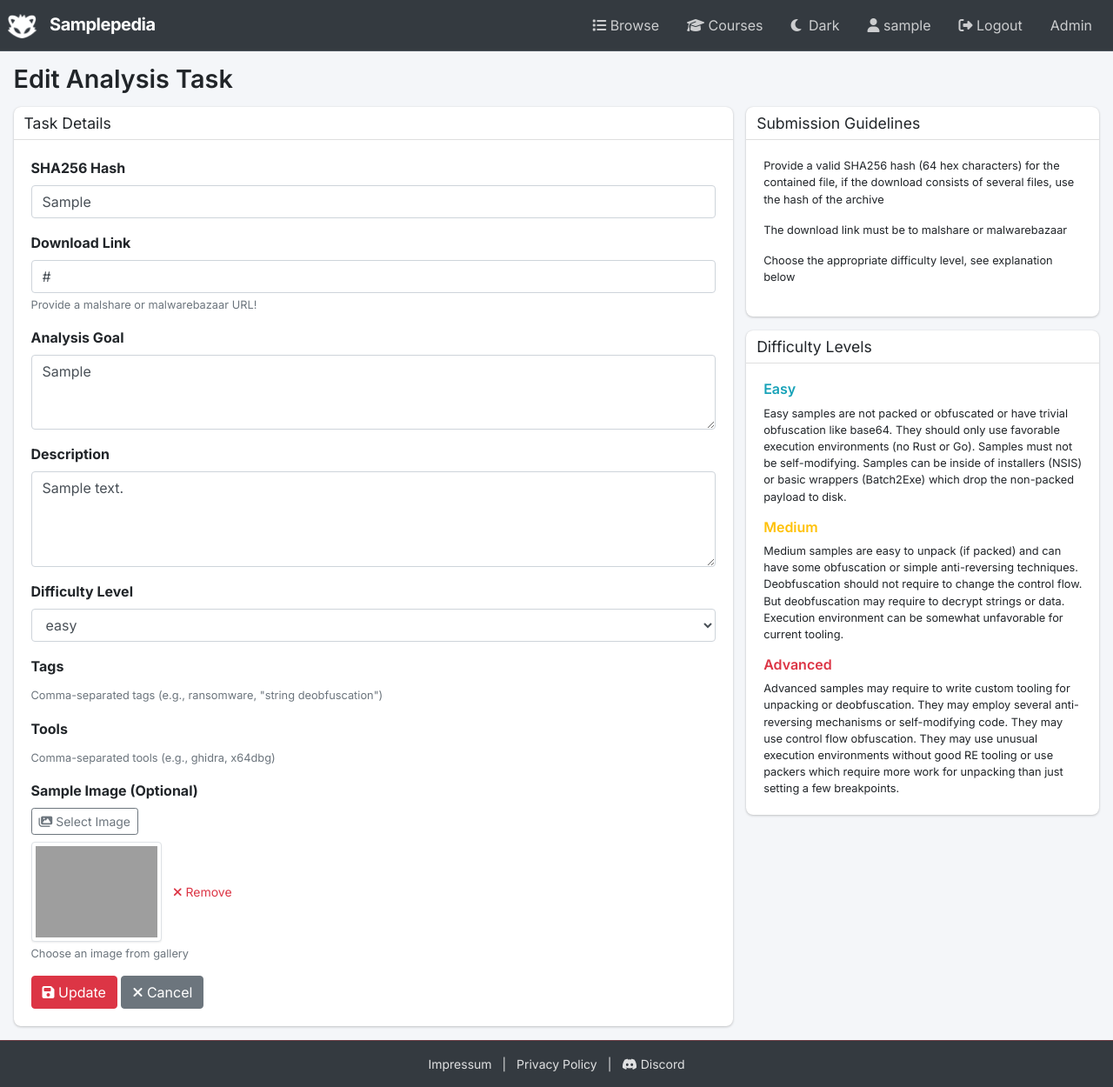
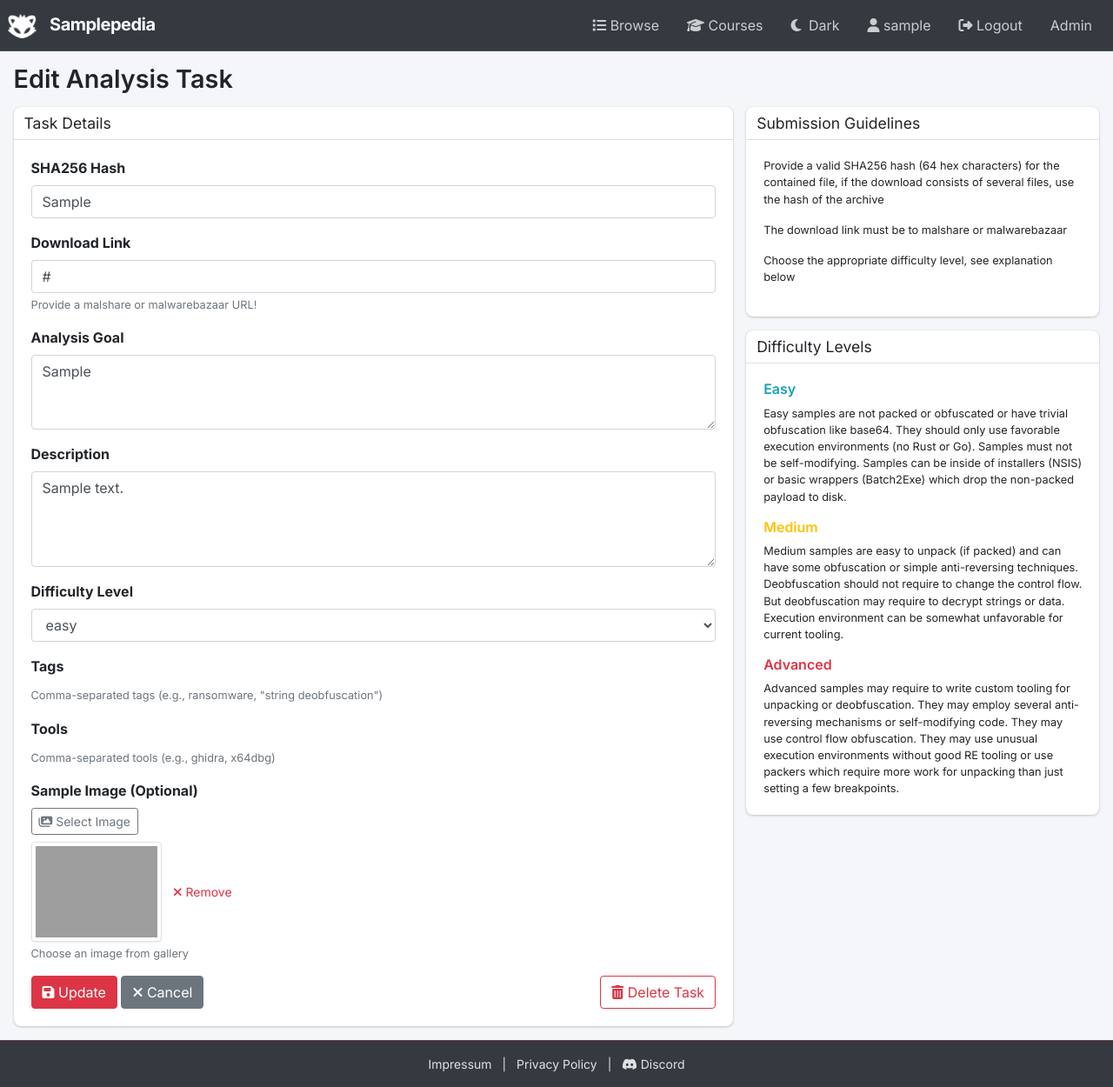
Before and after one commit to struppigel/samplepedia, a Django app: page /sample/Sample/1/edit/ in a window 1280 px wide. Shown: the whole page at 87% size. Run offline with Django 5.2, Linux system fonts and the light colour scheme; a user stored in the database is signed in; tables that the repository leaves empty hold one stand-in row (values such as "Sample post"); parts of the project's set-up code (start-up, migrations or seed data) failed here and were passed over; some libraries are stand-ins or nearby versions; grey boxes are pictures that could not be loaded.

Commit message:
Allow analysis task deletion

```diff
--- a/sampledb/samples/templates/samples/submit_task.html
+++ b/sampledb/samples/templates/samples/submit_task.html
@@ -133,8 +133,20 @@
                 <a href="{% if is_edit %}{% url 'sample_detail' sha256=task.sha256 task_id=task.id %}{% else %}{% url 'sample_list' %}{% endif %}" class="btn btn-secondary">
                   <i class="fas fa-times"></i> Cancel
                 </a>
+                {% if is_edit %}
+                  <button type="button" class="btn btn-outline-danger float-right" onclick="confirmDelete()">
+                    <i class="fas fa-trash-alt"></i> Delete Task
+                  </button>
+                {% endif %}
               </div>
             </form>
+
+            {% if is_edit %}
+            <!-- Hidden delete form -->
+            <form id="deleteForm" method="post" action="{% url 'delete_task' sha256=task.sha256 task_id=task.id %}" style="display: none;">
+              {% csrf_token %}
+            </form>
+            {% endif %}
           </div>
         </div>
 
@@ -272,6 +284,12 @@
       card.classList.remove('selected');
     });
   }
+
+  function confirmDelete() {
+    if (confirm('Are you sure you want to delete this analysis task? This action cannot be undone.')) {
+      document.getElementById('deleteForm').submit();
+    }
+  }
   </script>
 </section>
 
--- a/sampledb/samples/urls.py
+++ b/sampledb/samples/urls.py
@@ -8,6 +8,7 @@
     path("courses/<int:course_id>/", views.course_samples, name="course_samples"),
     path("sample/<str:sha256>/<int:task_id>/", views.sample_detail, name="sample_detail"),
     path("sample/<str:sha256>/<int:task_id>/edit/", views.edit_task, name="edit_task"),
+    path("sample/<str:sha256>/<int:task_id>/delete/", views.delete_task, name="delete_task"),
     path("sample/<str:sha256>/<int:task_id>/like/", views.toggle_like, name="toggle_like"),
     path("sample/<str:sha256>/<int:task_id>/solution/add/", views.create_solution, name="create_solution"),
     path("sample/<str:sha256>/<int:task_id>/solution/<int:solution_id>/delete/", views.delete_solution, name="delete_solution"),
--- a/sampledb/samples/views/__init__.py
+++ b/sampledb/samples/views/__init__.py
@@ -1,5 +1,5 @@
 # Import all views for backward compatibility with urls.py
-from .samples import sample_list, sample_detail, submit_task, edit_task
+from .samples import sample_list, sample_detail, submit_task, edit_task, delete_task
 from .solutions import create_solution, delete_solution
 from .courses import course_list, course_samples
 from .likes import toggle_like
@@ -19,6 +19,7 @@
     'sample_detail',
     'submit_task',
     'edit_task',
+    'delete_task',
     # Solutions
     'create_solution',
     'delete_solution',
--- a/sampledb/samples/views/samples.py
+++ b/sampledb/samples/views/samples.py
@@ -279,3 +279,23 @@
         'task': task,
         'current_image_id': current_image_id,
     })
+
+
+@login_required
+def delete_task(request, sha256, task_id):
+    """Allow users to delete their own analysis task (or admins/contributors to delete any)"""
+    task = get_object_or_404(AnalysisTask, sha256=sha256, id=task_id)
+
+    # Check permissions using model method
+    if not task.user_can_edit(request.user):
+        messages.error(request, 'You do not have permission to delete this task.')
+        return redirect('sample_detail', sha256=task.sha256, task_id=task.id)
+
+    if request.method == 'POST':
+        sha256_preview = task.sha256[:12]
+        task.delete()
+        messages.success(request, f'AnalysisTask {sha256_preview}... has been deleted successfully.')
+        return redirect('sample_list')
+
+    # If not POST, redirect back to detail page
+    return redirect('sample_detail', sha256=task.sha256, task_id=task.id)
```
